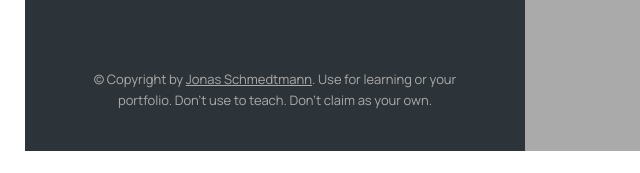
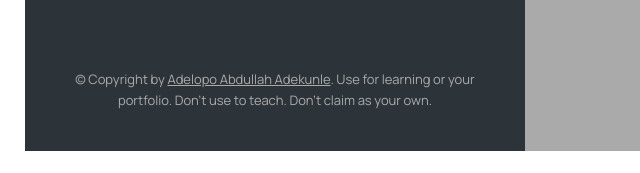
Before and after one commit to ade-tech/mapty, a plain HTML site: page index.html in a window 1280 px wide. Shown: the part 624-797 px from the top of the page, 0-640 px from the left. Drawn offline with nearby package versions, Linux system fonts and the light colour scheme.

Commit message:
Update index.html

```diff
--- a/index.html
+++ b/index.html
@@ -126,8 +126,8 @@
         <a
           class="twitter-link"
           target="_blank"
-          href="https://twitter.com/jonasschmedtman"
-          >Jonas Schmedtmann</a
+          href="https://x.com/WatchMeDoIt_0"
+          >Adelopo Abdullah Adekunle</a
         >. Use for learning or your portfolio. Don't use to teach. Don't claim
         as your own.
       </p>
```
